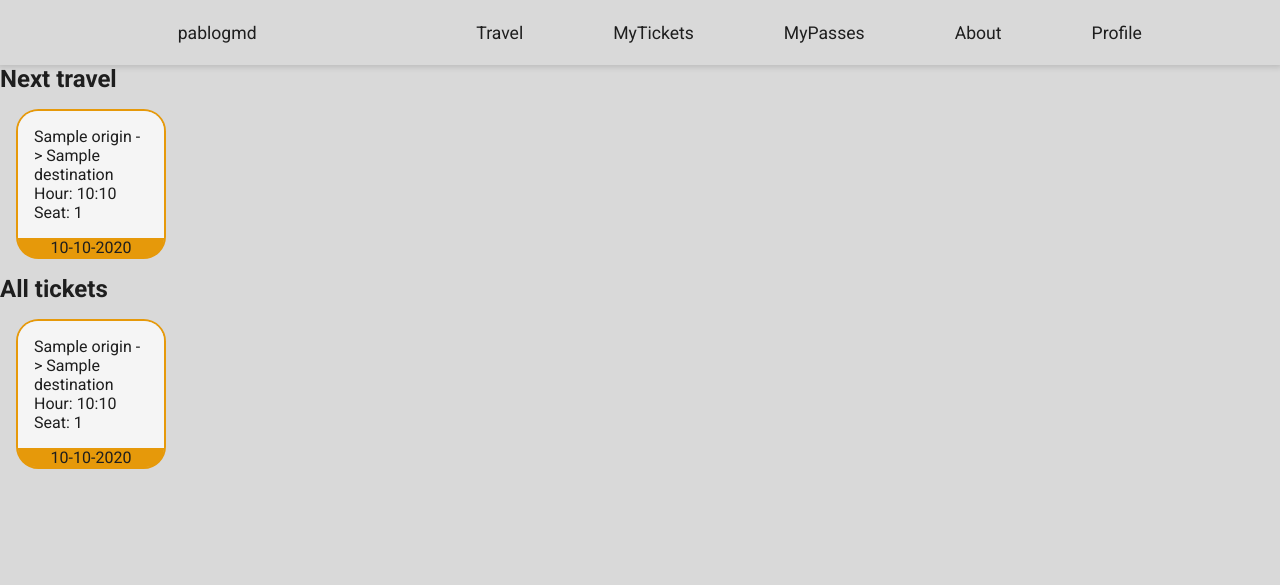
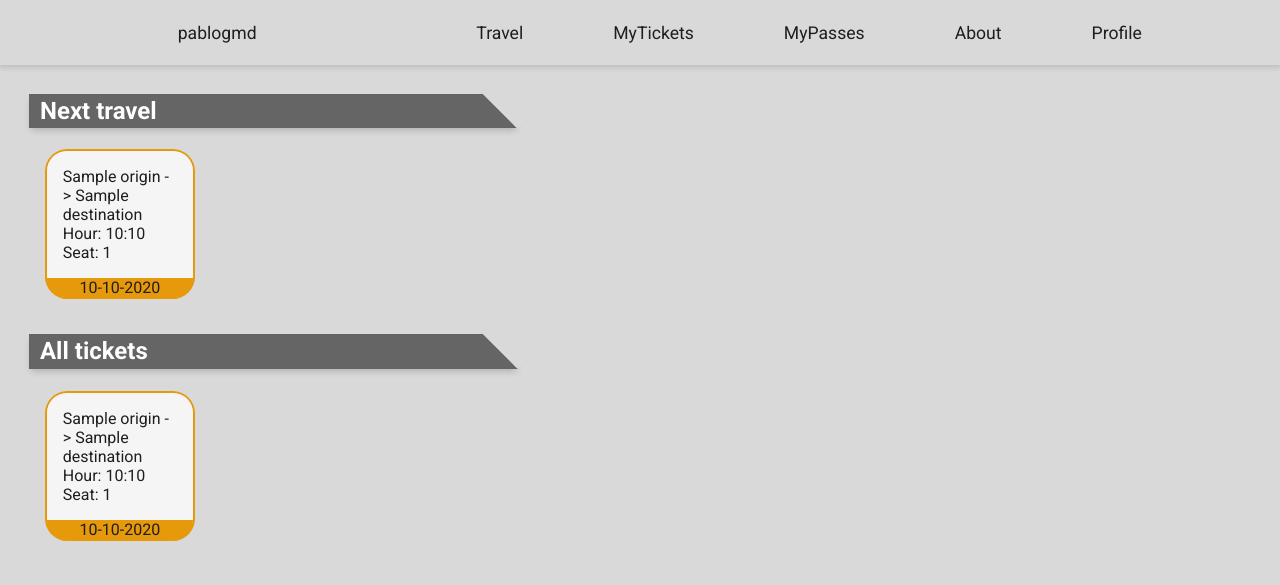
Before and after one commit to pablogmdsoftware/bus_system, a Django app: template mysite/booking/templates/booking/mytickets.html in a window 1280 px wide. Shown: the top 585 px of the page. Run offline with Django 5.2, Linux system fonts and the light colour scheme; the template is opened without the code that fills it: most values are stand-ins (such as "Sample title", 1, 10 or a date in 2020).

Commit message:
Stylize mytickets page

```diff
--- a/mysite/booking/static/booking/mytickets.css
+++ b/mysite/booking/static/booking/mytickets.css
@@ -1,11 +1,17 @@
-#nextTravel {
-    /* background-color: mediumseagreen; */
+main {
+    padding: 1.8rem;
 }
 
-#allTickets {
-    /* background-color:  mediumslateblue; */
-    /* display: flex;
-    flex-flow: row wrap; */
+#nextTravel {
+    margin-bottom: 2.2rem;
+}
+
+#nextTravel h2 {
+    margin-bottom: 1.3rem;
+}
+
+#allTickets h2 {
+    margin-bottom: 0.4rem;
 }
 
 .ticketGroup {
@@ -59,3 +65,24 @@
 #nextTravel .ticket {
     border: 2px solid var(--complementary);
 }
+
+h2 {
+    display: block;
+    background-color: var(--secondary);
+    width: 40%;
+    height: 34.38px;
+    padding: 0.2rem 0 0.2rem 0.7rem;
+    position: relative;
+    color: white;
+    box-shadow: 0 4px 7px -2px rgba(0, 0, 0, 0.2);
+}
+
+h2 .square {
+    width: 48.62px;
+    height: 48.62px;;
+    background-color: var(--base);
+    position: absolute;
+    top: 0;
+    right: 0;
+    transform: translate(50%,-50%) rotate(45deg);
+}
--- a/mysite/booking/templates/booking/mytickets.html
+++ b/mysite/booking/templates/booking/mytickets.html
@@ -15,7 +15,7 @@
     </header>
     <main>
         <section id="nextTravel">
-            <h2>Next travel</h2>
+            <h2>Next travel<div class="square rotate"></div></h2>
             {% with ticket=active_tickets|first %}
             <a href="{% url 'booking:ticket_information' ticket.id %}" class="ticket">
                 <div class="ticket__information">
@@ -30,7 +30,7 @@
             {% endwith %}
         </section>
         <section id="allTickets">
-            <h2>All tickets</h2>
+            <h2>All tickets<div class="square rotate"></div></h2>
             <div class="ticketGroup">
                 {% for ticket in active_tickets %}
                 <a href="{% url 'booking:ticket_information' ticket.id %}" class="ticket">
```
